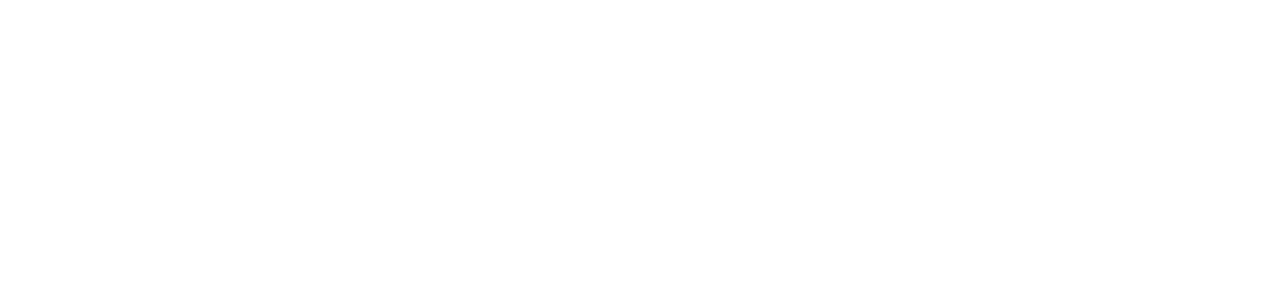
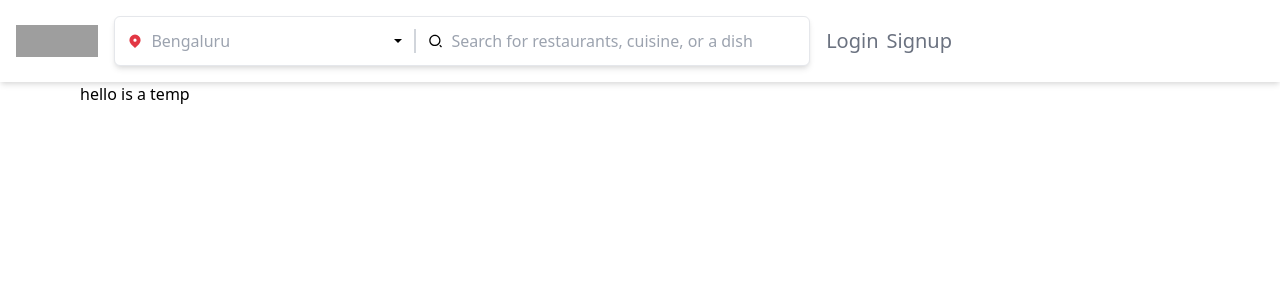
Before and after one commit to khushi-purwar/Zomato-MERN-Project, a React (Create React App) app in the folder client/: page / in a window 1280 px wide. Shown: the top 300 px of the page. Built offline with nearby package versions, Linux system fonts and the light colour scheme; grey boxes are pictures that could not be loaded.

Commit message:
navbar created

```diff
--- a/client/package.json
+++ b/client/package.json
@@ -9,6 +9,8 @@
     "@testing-library/user-event": "^12.8.3",
     "react": "^17.0.2",
     "react-dom": "^17.0.2",
+    "react-icons": "^4.2.0",
+    "react-router-dom": "^5.3.0",
     "react-scripts": "4.0.3",
     "web-vitals": "^1.1.2"
   },
--- a/client/src/App.jsx
+++ b/client/src/App.jsx
@@ -1,8 +1,14 @@
+// HOC
+import HomeLayoutHOC from "./HOC/Home.Hoc";
+
+// components
+import Temp from "./Components/Temp";
+
 function App() {
   return (
-    <div>
-
-    </div>
+    <>
+     <HomeLayoutHOC path='/' exact component={Temp} />
+    </>
   );
 }
 
--- /dev/null
+++ b/client/src/Components/Navbar/index.jsx
@@ -0,0 +1,88 @@
+import React from "react";
+import { FaUserAlt } from "react-icons/fa";
+import { HiLocationMarker } from "react-icons/hi";
+import { IoMdArrowDropdown, IoMdArrowDropup } from "react-icons/io";
+import { RiSearch2Line } from "react-icons/ri";
+
+const MobileNav = () => {
+  return (
+    <>
+      <div className="flex w-full items-center justify-between md:hidden ">
+        <div className="w-24 h-8 ">
+          <img
+            src="https://b.zmtcdn.com/web_assets/b40b97e677bc7b2ca77c58c61db266fe1603954218.png"
+            alt="logo"
+            className="w-full h-full"
+          />
+        </div>
+        <div className="flex items-center gap-3">
+          <button className="bg-zomato-400  text-white py-2 px-3 rounded-full">
+            Use App
+          </button>
+          <span className="border border-gray-500 p-2 text-zomato-300 rounded-full">
+            <FaUserAlt />
+          </span>
+        </div>
+      </div>
+    </>
+  );
+};
+
+const MediumNav = () => {
+  return (
+    <>
+      <div className="hidden gap-4 w-full items-center justify-between md:flex lg:w-3/4">
+        <div className="w-28 h-8 ">
+          <img
+            src="https://b.zmtcdn.com/web_assets/b40b97e677bc7b2ca77c58c61db266fe1603954218.png"
+            alt="logo"
+            className="w-full h-full"
+          />
+        </div>
+
+        <div className="w-full bg-white shadow-md p-3 flex items-center gap-3 border border-gray-200 rounded-md ">
+
+        <div className="flex items-center gap-2 border-r-2 border-gray-300 pr-2">
+            <span className="text-zomato-400">
+              <HiLocationMarker />
+            </span>
+            <input type="text" placeholder="Bengaluru" className="focus:outline-none" />
+            <IoMdArrowDropdown />
+
+          </div>
+
+          <div className="flex items-center gap-2 w-full">
+             <RiSearch2Line />
+             <input
+                type="search"
+                placeholder="Search for restaurants, cuisine, or a dish"
+                className="w-full focus:outline-none"
+              />
+          </div>
+
+        </div>
+
+        <div className="flex gap-2">
+          <button className="text-gray-500 text-xl hover:text-gray-800">Login</button>
+          <button className="text-gray-500 text-xl hover:text-gray-800">Signup</button>
+        </div>
+
+      </div>
+    </>
+  );
+};
+
+
+const Navbar = () => {
+  return (
+    <>
+      <nav className="p-4 bg-white shadow-md flex item-center">
+        <MobileNav />
+        <MediumNav />
+
+      </nav>
+    </>
+  );
+};
+
+export default Navbar;
--- /dev/null
+++ b/client/src/Components/Temp.jsx
@@ -0,0 +1,11 @@
+import React from "react";
+
+const Temp = () => {
+    return (
+        <div>
+            hello is a temp
+        </div>
+    )
+}
+
+export  default Temp;
--- /dev/null
+++ b/client/src/HOC/Home.Hoc.jsx
@@ -0,0 +1,21 @@
+import React from "react";
+import { Route } from 'react-router-dom';
+
+// layouts
+import HomeLayout from "../Layout/Home.Layout";
+
+const HomeLayoutHOC = ({component : Component , ...rest}) =>{
+    return (
+     <>
+    <Route {...rest}
+           component={(props) =>(
+               <HomeLayout>
+                   <Component {...props} />
+               </HomeLayout>
+           )}
+    />
+    </>
+    );
+};
+
+export default HomeLayoutHOC;
--- /dev/null
+++ b/client/src/Layout/Home.Layout.jsx
@@ -0,0 +1,15 @@
+import React from "react";
+
+// components
+import Navbar from "../Components/Navbar";
+
+const HomeLayout = (props)=>{
+    return <>
+     <Navbar />
+     <div className="container mx-auto px-4 lg:px-20">
+     {props.children}
+     </div>
+      </>;
+}
+
+export default HomeLayout;
--- a/client/src/index.jsx
+++ b/client/src/index.jsx
@@ -1,11 +1,16 @@
 import React from 'react';
 import ReactDOM from 'react-dom';
+import { BrowserRouter } from 'react-router-dom';
 import './index.css';
 import App from './App';
 
+
 ReactDOM.render(
   <React.StrictMode>
+    <BrowserRouter >
     <App />
+    </BrowserRouter>
+
   </React.StrictMode>,
   document.getElementById('root')
 );
--- a/client/tailwind.config.js
+++ b/client/tailwind.config.js
@@ -2,7 +2,22 @@
   purge: ['./src/**/*.{js,jsx,ts,tsx}', './public/index.html'],
   darkMode: false, // or 'media' or 'class'
   theme: {
-    extend: {},
+    extend: {
+      colors: {
+        zomato: {
+          50: "#ffe5e7",
+          100: "#fabac0",
+          200: "#f18f96",
+          300: "#e9626d",
+          400: "#e23744",
+          500: "#c81d2a",
+          600: "#9d1520",
+          700: "#700d16",
+          800: "#46060c",
+          900: "#1e0002",
+        },
+      },
+    },
   },
   variants: {
     extend: {},
```
